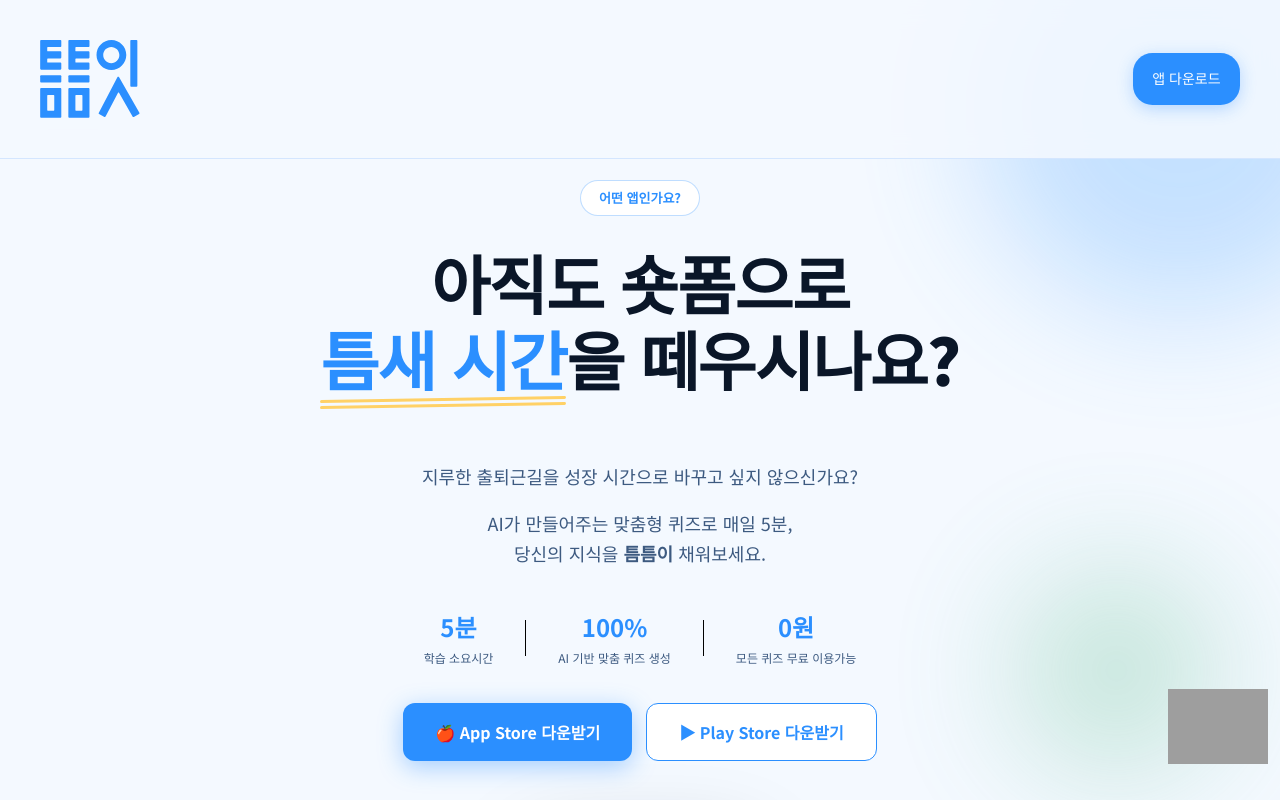
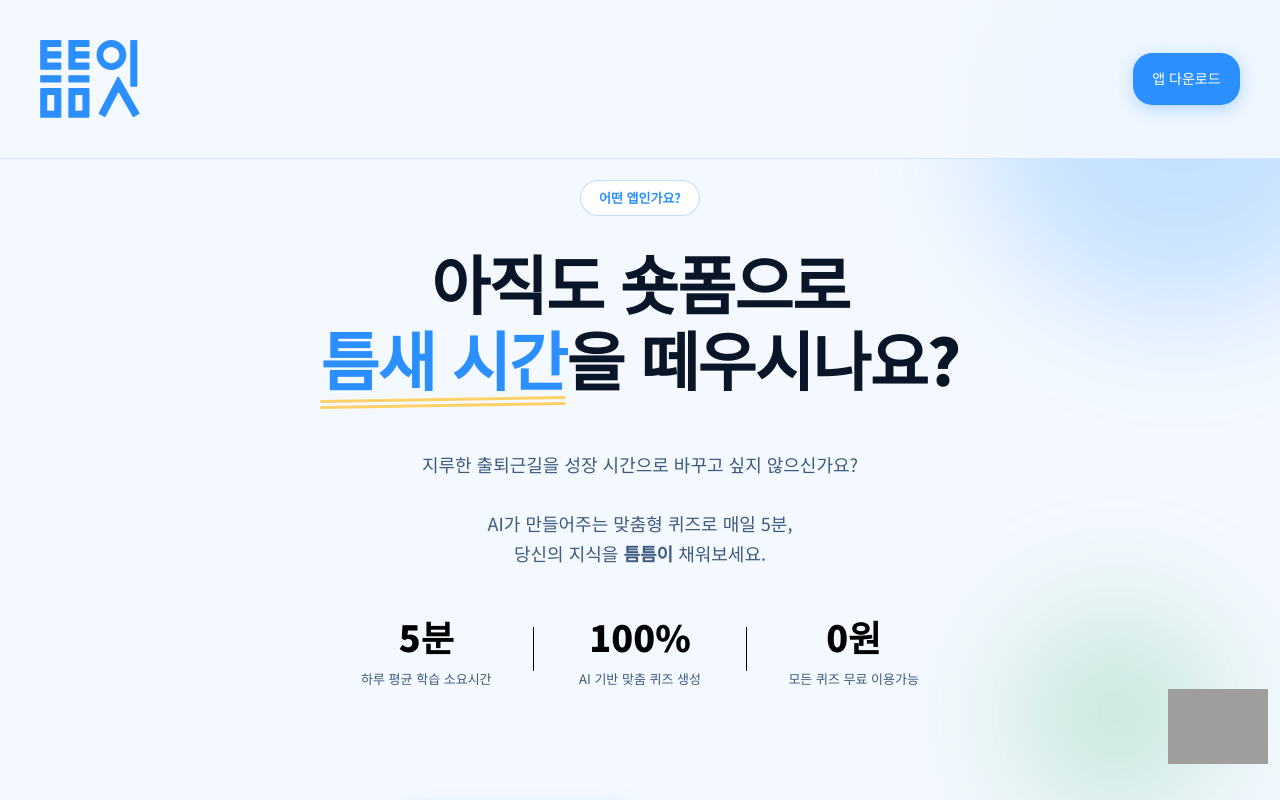
Before and after one commit to TeumTeumEat/TeumTeumEat-Lab, a Next.js app: page / in a window 1280 px wide. Shown: the top 800 px of the page. Built offline with nearby package versions, Linux system fonts and the light colour scheme; grey boxes are pictures that could not be loaded; a web font is replaced by a local one.

Commit message:
feat: hero 키스탯 레이아웃 및 간격 개선

```diff
--- a/app/globals.css
+++ b/app/globals.css
@@ -130,29 +130,30 @@ nav {
 
 .hero-sub {
   font-size: clamp(15px, 2.5vw, 18px); color: var(--text-mid);
-  line-height: 1.7; max-width: 520px; margin: 24px auto 40px;
+  line-height: 1.7; max-width: 520px; margin: 12px auto 40px;
   animation: fadeUp 0.6s ease 0.2s both; font-weight: 400;
 }
 .hero-sub-first {
-  display: block; margin-bottom: 16px;
+  display: block; margin-bottom: 28px;
 }
 
 .hero-keystats {
-  display: flex; align-items: center; gap: 0;
-  margin: 0 auto 36px;
+  display: flex; align-items: center;
+  margin: 0 auto 120px;
+  width: 100%; max-width: 640px;
 }
 .keystat-item {
-  display: flex; flex-direction: column; align-items: center; gap: 4px;
-  padding: 0 32px;
+  display: flex; flex-direction: column; align-items: center; gap: 6px;
+  flex: 1;
 }
 .keystat-num {
-  font-size: 24px; font-weight: 700; color: var(--primary);
+  font-size: 36px; font-weight: 900; color: #000;
 }
 .keystat-label {
-  font-size: 12px; color: var(--text-mid); font-weight: 400;
+  font-size: 13px; color: var(--text-mid); font-weight: 400; white-space: nowrap;
 }
 .keystat-div {
-  width: 1px; height: 36px; background: #000;
+  width: 1px; height: 44px; background: #000; flex-shrink: 0;
 }
 
 .hero-btns {
--- a/app/page.tsx
+++ b/app/page.tsx
@@ -70,7 +70,7 @@ export default function Home() {
         <div className="hero-keystats">
           <div className="keystat-item">
             <span className="keystat-num">5분</span>
-            <span className="keystat-label">학습 소요시간</span>
+            <span className="keystat-label">하루 평균 학습 소요시간</span>
           </div>
           <div className="keystat-div" />
           <div className="keystat-item">
```
